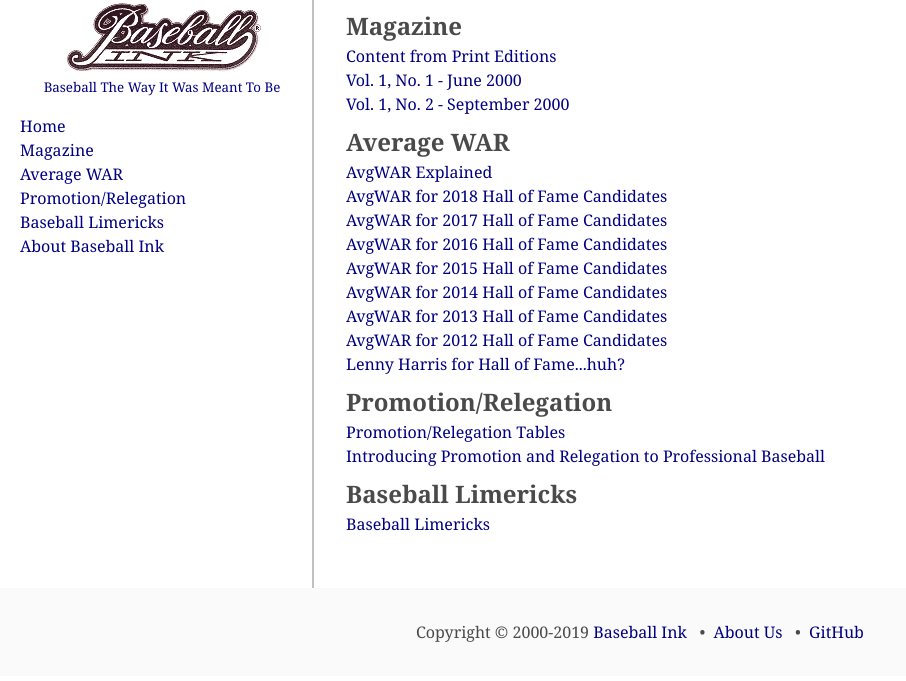
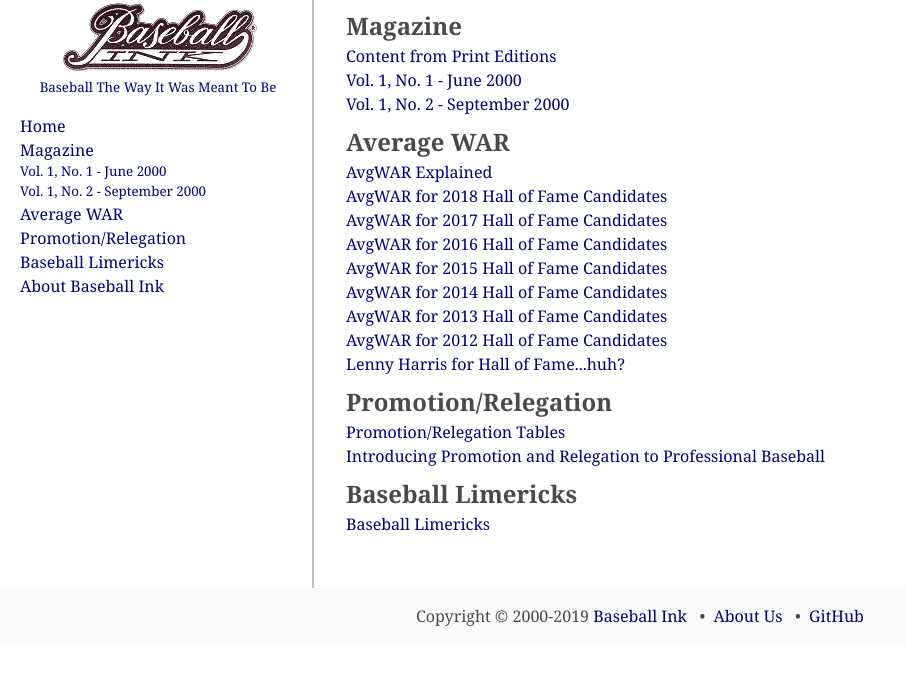
Before and after one commit to jaypalexa/baseballink, a Jekyll site: the page built from index.md, in a window 1280 px wide. Shown: the top 681 px of the page, without its empty margins (0-906 px from the left). Built offline with Jekyll 4.4.1, drawn with Linux system fonts in a browser that asks for light colours.

Commit message:
Trying magazine issues in side menu

```diff
--- a/_layouts/default.html
+++ b/_layouts/default.html
@@ -20,6 +20,10 @@
             <ul>
               <li><a href="{{ site.url }}{{ site.baseurl }}">Home</a></li>
               <li><a href="{{ site.url }}{{ site.baseurl }}/pages/magazine/magazine.html" title="Magazine">Magazine</a></li>
+              <ul class="font-smaller">
+                <li><a href="{{ site.url }}{{ site.baseurl }}/pages/magazine/vol_1_no_1/bi_vol_1_no_1_home.html">Vol. 1, No. 1 - June 2000</a></li>
+                <li><a href="{{ site.url }}{{ site.baseurl }}/pages/magazine/vol_1_no_2/bi_vol_1_no_2_home.html">Vol. 1, No. 2 - September 2000</a></li>
+              </ul>
               <li><a href="{{ site.url }}{{ site.baseurl }}/pages/avg-war/avg-war.html" title="Average WAR">Average WAR</a></li>
               <li><a href="{{ site.url }}{{ site.baseurl }}/pages/pro-rel/promotion-relegation.html" title="Promotion/Relegation">Promotion/Relegation</a></li>
               <li><a href="{{ site.url }}{{ site.baseurl }}/pages/limericks/baseball-limericks.html" title="Baseball Limericks">Baseball Limericks</a></li>
@@ -35,7 +39,7 @@
     <div class="clearer"></div>
     <footer class="footer">
       <div class="content has-text-centered">
-        Copyright &copy; 2000-2019 <a href="{{ site.url }}{{ site.baseurl }}/pages/about-us.html">Baseball Ink</a>
+        Copyright &copy; 2000-2019 <a href="{{ site.url }}{{ site.baseurl }}/index.html">Baseball Ink</a>
         &nbsp;&nbsp;&#8226;&nbsp;&nbsp;<a href="{{ site.url }}{{ site.baseurl }}/pages/about-us.html">About Us</a>
         &nbsp;&nbsp;&#8226;&nbsp;&nbsp;<a href="https://github.com/jaypalexa/baseballink" title="GitHub" target="_blank">GitHub</a>
       </div>
--- a/assets/css/main.css
+++ b/assets/css/main.css
@@ -118,7 +118,7 @@
 
 .column {
   padding-left: 2rem;
-  padding-right: .5rem;
+  padding-right: 1rem;
 }
 
 .font-bolder {
@@ -129,9 +129,13 @@
   font-size: larger;
 }
 
+.font-smaller {
+  font-size: smaller;
+}
+
 .footer {
   margin-top: 12px;
-  padding: 2rem 1.5rem 2rem;
+  padding: 1rem 1.5rem 1rem;
 }
 
 .index-main {
```
